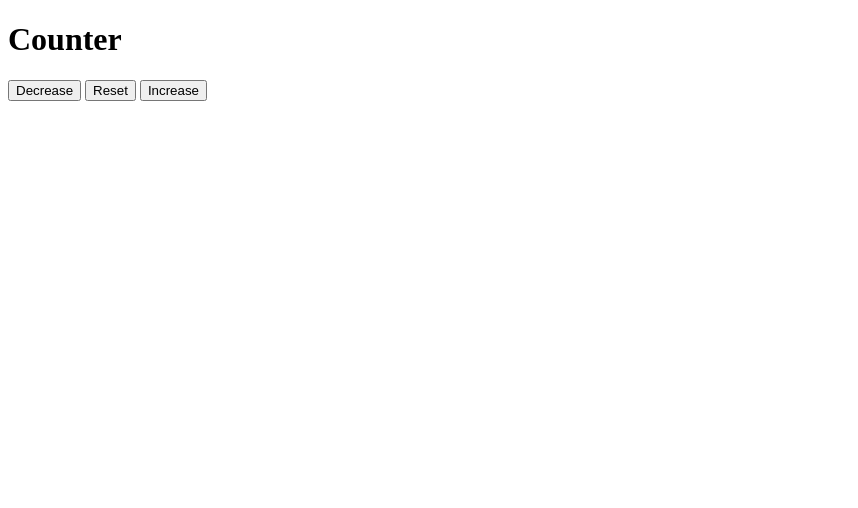
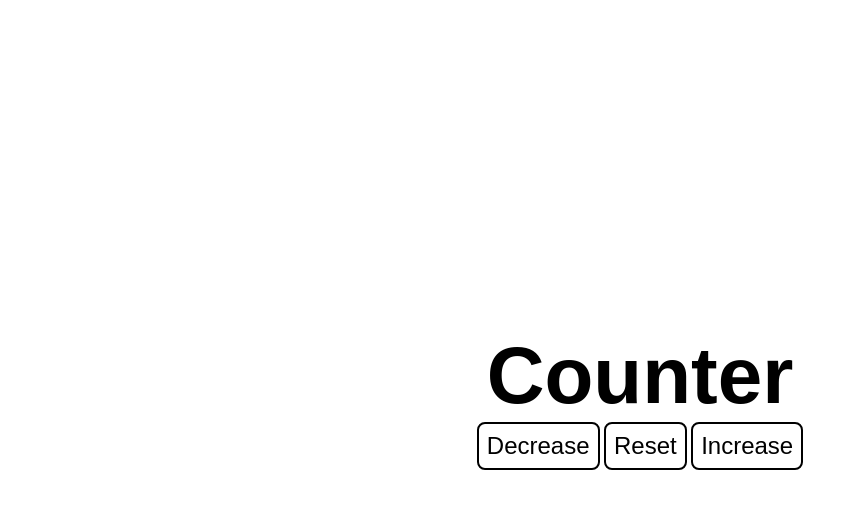
Before and after one commit to DALO-eng/Counter, a plain HTML site: page index.html in a window 1280 px wide. Shown: the whole page, without its empty margins (0-858 px from the left). Drawn offline with Linux system fonts and the light colour scheme; a web font is replaced by a local one.

Commit message:
Added CSS

```diff
--- a/index.html
+++ b/index.html
@@ -4,6 +4,7 @@
     <meta charset="UTF-8" />
     <meta http-equiv="X-UA-Compatible" content="IE=edge" />
     <meta name="viewport" content="width=device-width, initial-scale=1.0" />
+    <link rel="stylesheet" href="./styles.css" />
     <title>Counter</title>
   </head>
   <body>
--- /dev/null
+++ b/styles.css
@@ -0,0 +1,34 @@
+@import url("https://fonts.googleapis.com/css2?family=Sono:wght@500;700&display=swap");
+* {
+  margin: 0;
+  padding: 0;
+  box-sizing: border-box;
+  font-family: "Sono", sans-serif;
+}
+
+.container {
+  display: flex;
+  justify-content: center;
+  align-items: center;
+  flex-direction: column;
+  height: 100vh;
+}
+
+.container h1 {
+  font-size: 5rem;
+}
+
+.container .btn {
+  font-size: 1.5rem;
+  padding: 0.5rem;
+  border: 2px #000 solid;
+  border-radius: 8px;
+  background-color: #fff;
+  cursor: pointer;
+  transition: all 0.3s ease;
+}
+
+.container .btn:hover {
+  background-color: #000;
+  color: #fff;
+}
```
